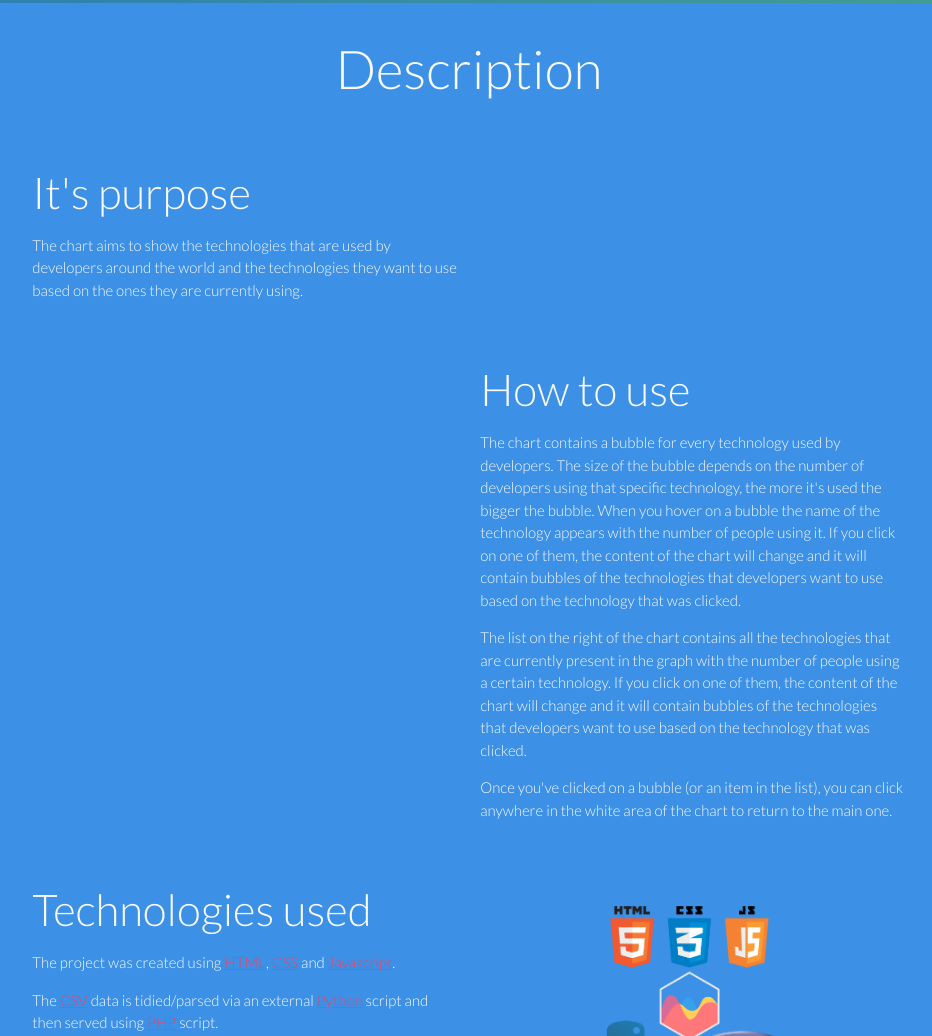
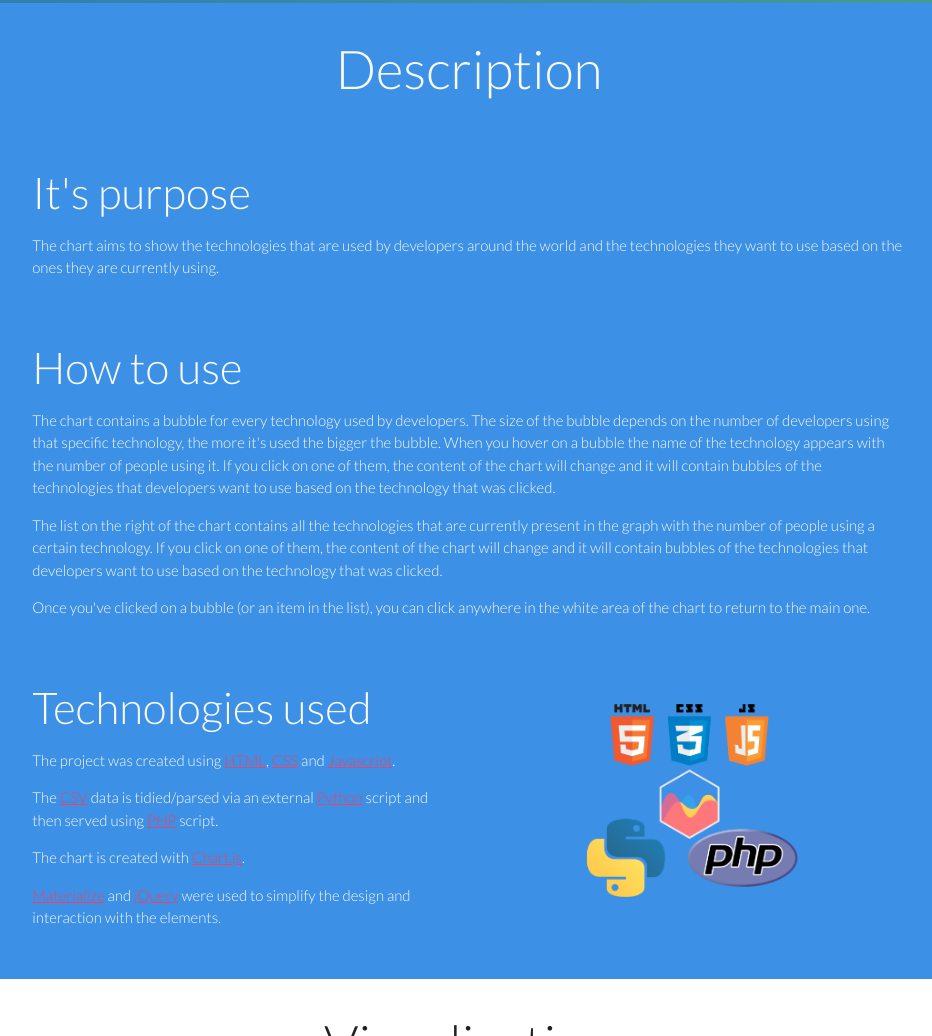
Before and after one commit to kayoumido/PRW3-SO-Survey, a plain HTML site: page index.html in a window 1280 px wide. Shown: the part 527-1563 px from the top of the page, without its empty margins (171-1103 px from the left). Drawn offline with Linux system fonts and the light colour scheme; no server answers; a script that the page names is missing.

Commit message:
Change description layout

```diff
--- a/index.html
+++ b/index.html
@@ -37,7 +37,7 @@
                     </div>
                 </div>
                 <div class="row">
-                    <div class="col l6 description__block">
+                    <div class="col l12 description__block">
                         <h3 class="description__block__title">It's purpose</h3>
                         <p>
                             The chart aims to show the technologies that are used by developers around the world and
@@ -47,8 +47,7 @@
                 </div>
 
                 <div class="row">
-                    <div class="col l6 description__block description__block--void"></div>
-                    <div class="col l6 description__block">
+                    <div class="col l12 description__block">
                         <h3 class="description__block__title">How to use</h3>
                         <p>
                             The chart contains a bubble for every technology used by developers. The size of the bubble depends
```
